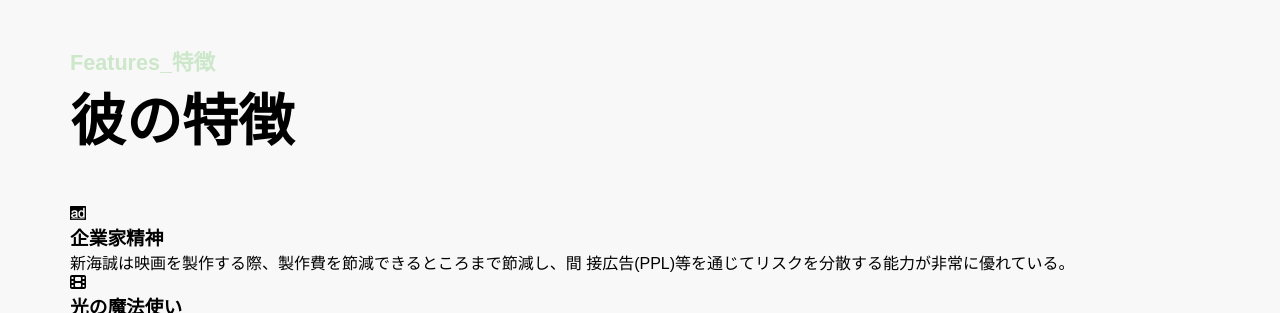
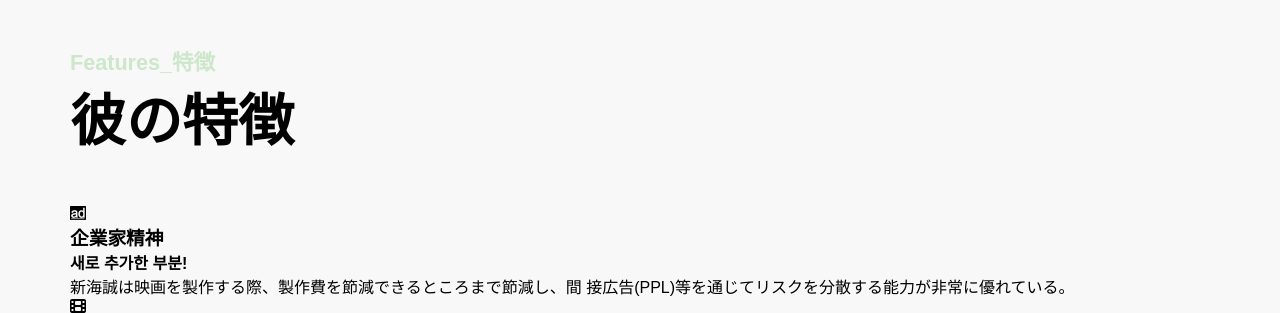
Before and after one commit to baeys2005/first-github, a plain HTML site: page Myproject_C/project2.html in a window 1280 px wide. Shown: the part 1665-1978 px from the top of the page. Drawn offline with Linux system fonts and the light colour scheme; a web font is replaced by a local one.

Commit message:
second commit

```diff
--- a/Myproject_C/project2.html
+++ b/Myproject_C/project2.html
@@ -94,8 +94,11 @@
                         </div>
                         <div class="content">
                             <h3>企業家精神</h3>
+                            <h4>새로 추가한 부분!</h4>
                             <p>新海誠は映画を製作する際、製作費を節減できるところまで節減し、間
                                 接広告(PPL)等を通じてリスクを分散する能力が非常に優れている。</p>
+
+
 
                         </div>
                         <div class="icon">
```
